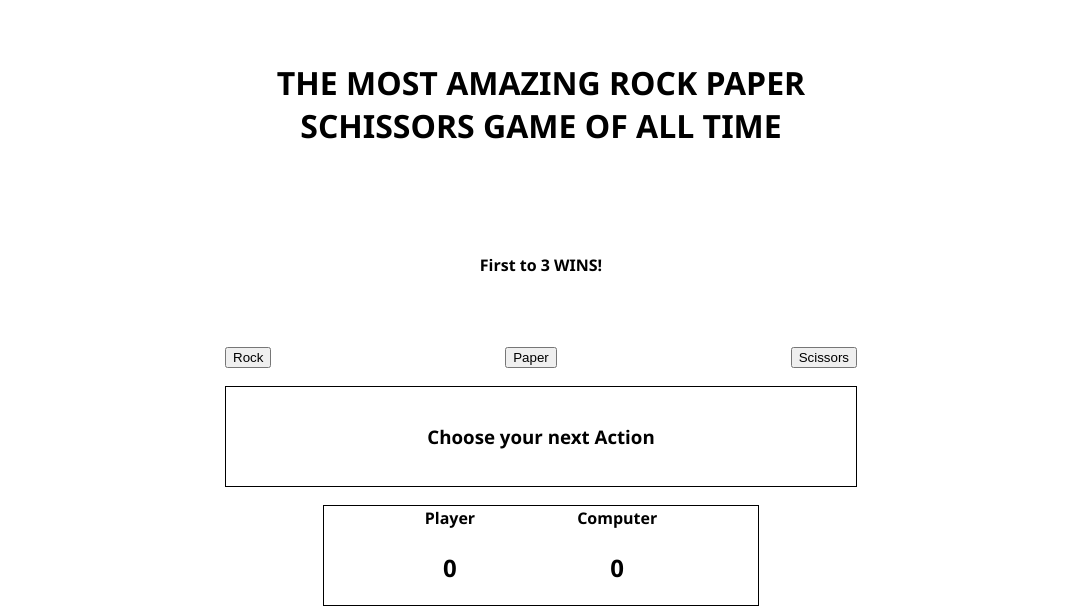
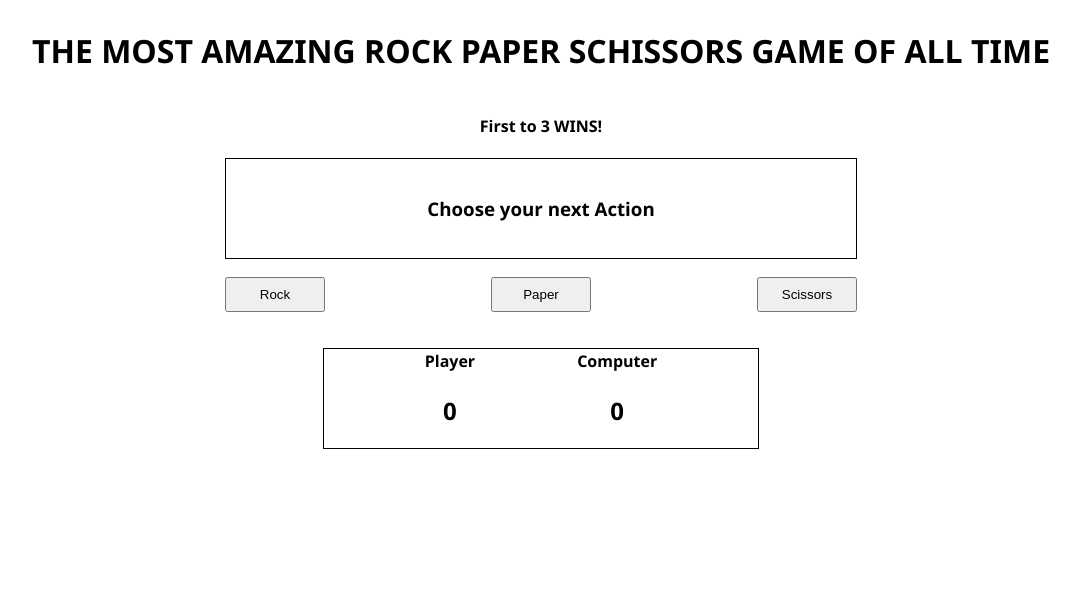
Before and after one commit to bassam55/rock-paper-scissors, a plain HTML site: page index.html in a window 1280 px wide. Shown: the whole page, without its empty margins (99-1179 px from the left). Drawn offline with Linux system fonts and the light colour scheme.

Commit message:
button UI adjustments

```diff
--- a/index.html
+++ b/index.html
@@ -22,15 +22,15 @@
         <div class="game-discription">
             <h4>First to 3 WINS!</h4>
         </div>
+        <div class="round-result section-container">
+            <h3 class="current-round">Choose your next Action</h3>
+        </div>
+
         <div class="button-container">
             <button class="button" id="rock">Rock</button>
             <button class="button" id="paper">Paper</button>
             <button class="button" id="Scissors">Scissors</button>
         </div>
-        <div class="round-result section-container">
-            <h3 class="current-round">Choose your next Action</h3>
-        </div>
-
         <div class="score section-container">
             <table class="score-list">
                 <thead>
--- a/style.css
+++ b/style.css
@@ -4,9 +4,14 @@ body{
     flex-direction: column;
 }
 
-.game-title, .game-discription{
+.game-title{
     display: flex;
-    padding: 32px 25%;
+    /* padding: 16px 25% */
+    text-align: center;
+    justify-content: center;
+}
+.game-discription{
+    display: flex;
     text-align: center;
     justify-content: center;
 }
@@ -15,6 +20,10 @@ body{
     display: flex;
     justify-content: space-between;
     padding: 18px 25%;
+}
+.button{
+    padding: 8px 16px;
+    width: 100px;
 }
 
 .section-container{
@@ -25,6 +34,8 @@ body{
 .round-result{
     margin: auto 25%;
     border: 1px solid;
+    justify-content: center;
+    text-align: center;
 }
 table {
     border-collapse: separate;
```
